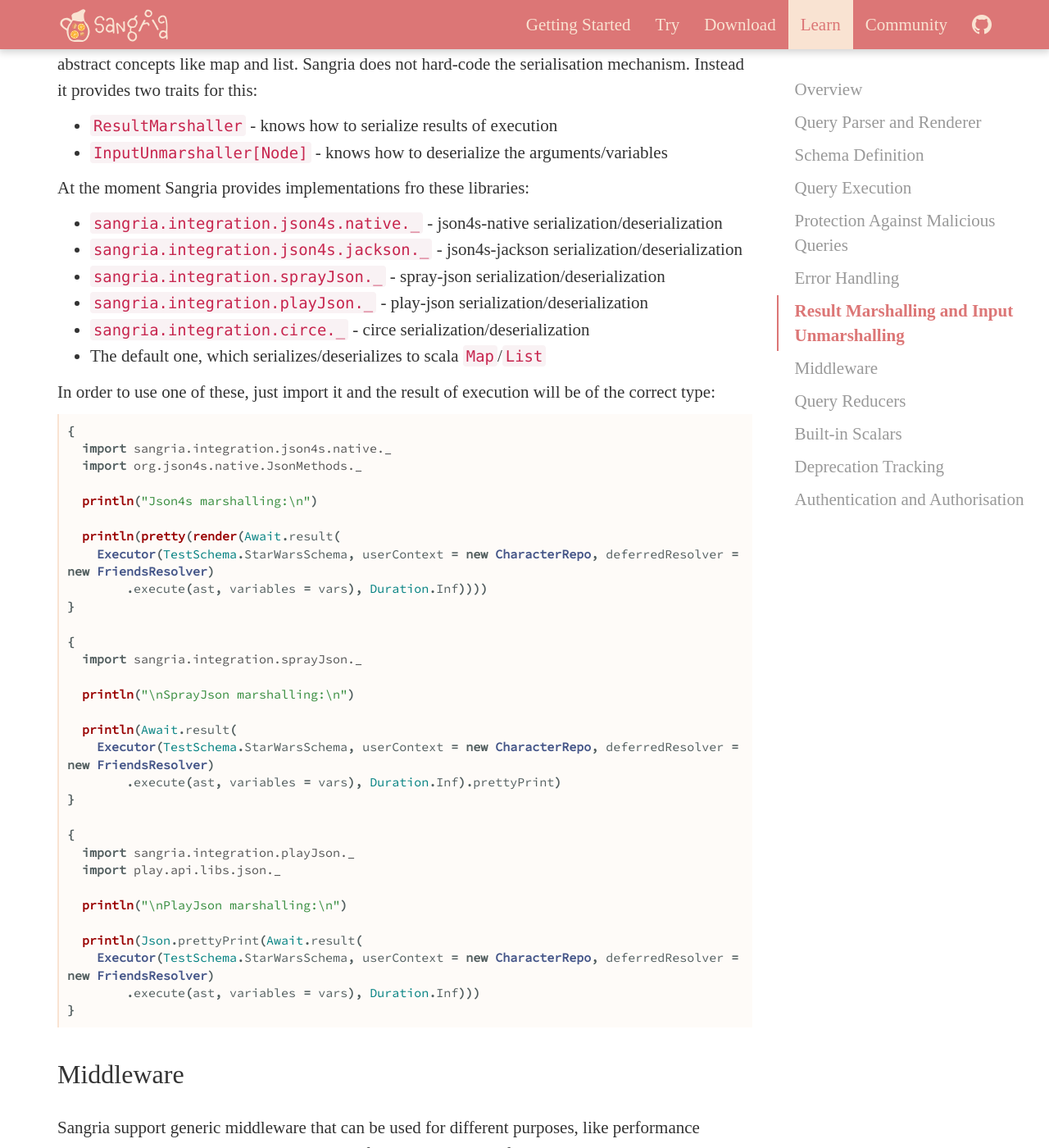
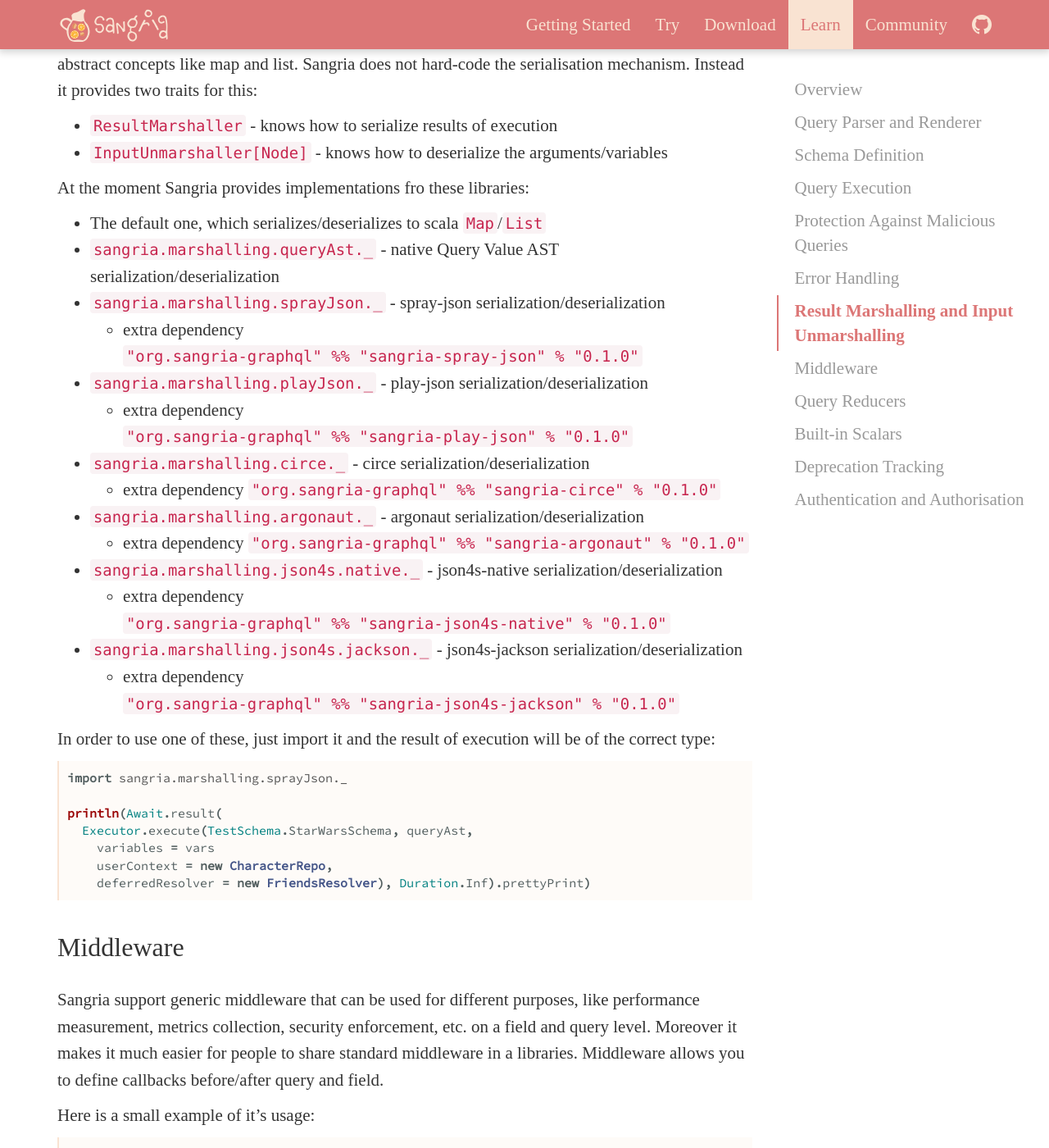
Before and after one commit to sangria-graphql/sangria-graphql.github.io, a Jekyll site: the page built from learn.md, in a window 1280 px wide and 1400 px high, scrolled down 10999 px. Shown: the whole window at 82% size. Built offline with Jekyll 4.4.1, drawn with Linux system fonts in a browser that asks for light colours.

Commit message:
Updated learn

```diff
--- a/learn.md
+++ b/learn.md
@@ -430,47 +430,31 @@
 
 At the moment Sangria provides implementations fro these libraries:
 
-* `sangria.integration.json4s.native._` - json4s-native serialization/deserialization
-* `sangria.integration.json4s.jackson._` - json4s-jackson serialization/deserialization
-* `sangria.integration.sprayJson._` - spray-json serialization/deserialization
-* `sangria.integration.playJson._` - play-json serialization/deserialization
-* `sangria.integration.circe._` - circe serialization/deserialization
 * The default one, which serializes/deserializes to scala `Map`/`List`
+* `sangria.marshalling.queryAst._` - native Query Value AST serialization/deserialization
+* `sangria.marshalling.sprayJson._` - spray-json serialization/deserialization
+  * extra dependency `"{{site.groupId}}" %% "sangria-spray-json" % "{{site.version.sangria-spray-json}}"`
+* `sangria.marshalling.playJson._` - play-json serialization/deserialization
+  * extra dependency `"{{site.groupId}}" %% "sangria-play-json" % "{{site.version.sangria-play-json}}"`
+* `sangria.marshalling.circe._` - circe serialization/deserialization
+  * extra dependency `"{{site.groupId}}" %% "sangria-circe" % "{{site.version.sangria-circe}}"`
+* `sangria.marshalling.argonaut._` - argonaut serialization/deserialization
+  * extra dependency `"{{site.groupId}}" %% "sangria-argonaut" % "{{site.version.sangria-argonaut}}"`
+* `sangria.marshalling.json4s.native._` - json4s-native serialization/deserialization
+  * extra dependency `"{{site.groupId}}" %% "sangria-json4s-native" % "{{site.version.sangria-json4s-native}}"`
+* `sangria.marshalling.json4s.jackson._` - json4s-jackson serialization/deserialization
+  * extra dependency `"{{site.groupId}}" %% "sangria-json4s-jackson" % "{{site.version.sangria-json4s-jackson}}"`
 
 In order to use one of these, just import it and the result of execution will be of the correct type:
 
 {% highlight scala %}
-{
-  import sangria.integration.json4s.native._
-  import org.json4s.native.JsonMethods._
+import sangria.marshalling.sprayJson._
 
-  println("Json4s marshalling:\n")
-
-  println(pretty(render(Await.result(
-    Executor(TestSchema.StarWarsSchema, userContext = new CharacterRepo, deferredResolver = new FriendsResolver)
-        .execute(ast, variables = vars), Duration.Inf))))
-}
-
-{
-  import sangria.integration.sprayJson._
-
-  println("\nSprayJson marshalling:\n")
-
-  println(Await.result(
-    Executor(TestSchema.StarWarsSchema, userContext = new CharacterRepo, deferredResolver = new FriendsResolver)
-        .execute(ast, variables = vars), Duration.Inf).prettyPrint)
-}
-
-{
-  import sangria.integration.playJson._
-  import play.api.libs.json._
-
-  println("\nPlayJson marshalling:\n")
-
-  println(Json.prettyPrint(Await.result(
-    Executor(TestSchema.StarWarsSchema, userContext = new CharacterRepo, deferredResolver = new FriendsResolver)
-        .execute(ast, variables = vars), Duration.Inf)))
-}
+println(Await.result(
+  Executor.execute(TestSchema.StarWarsSchema, queryAst,
+    variables = vars
+    userContext = new CharacterRepo,
+    deferredResolver = new FriendsResolver), Duration.Inf).prettyPrint)
 {% endhighlight %}
 
 ## Middleware
```
